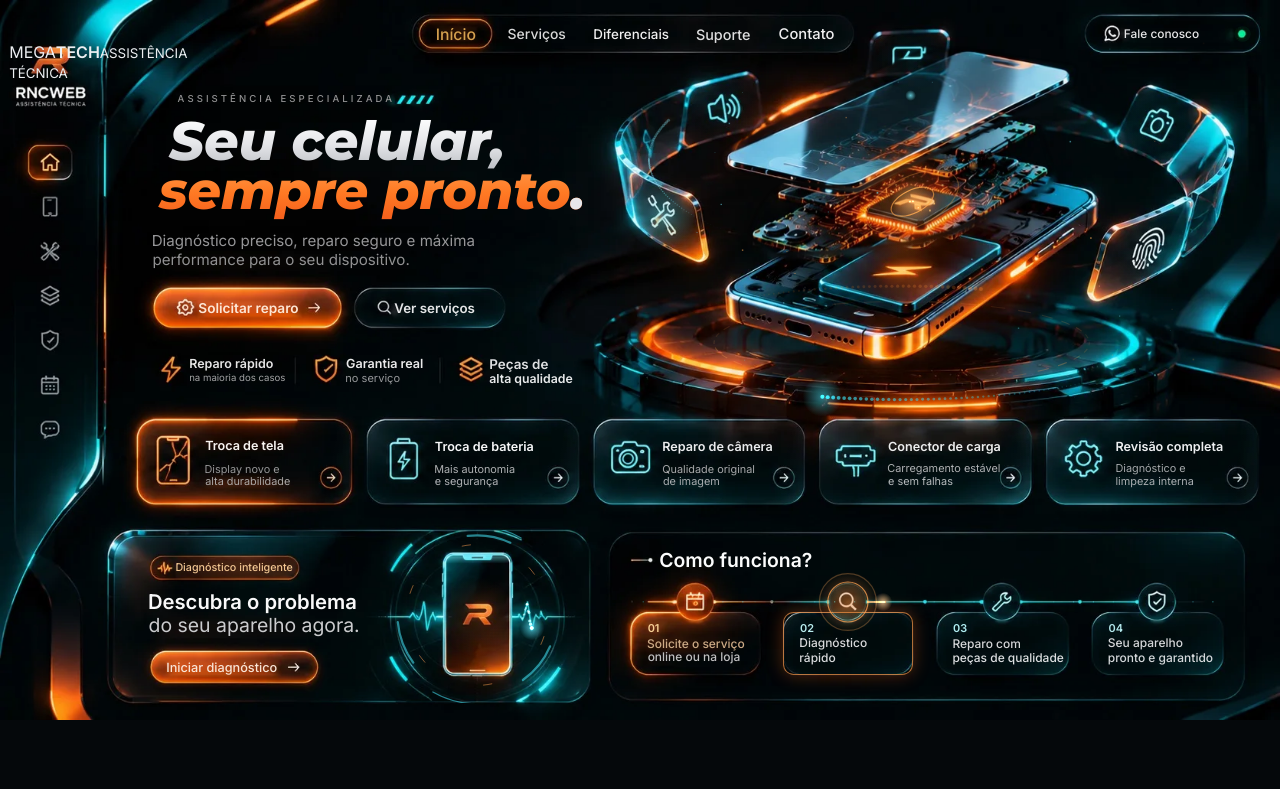
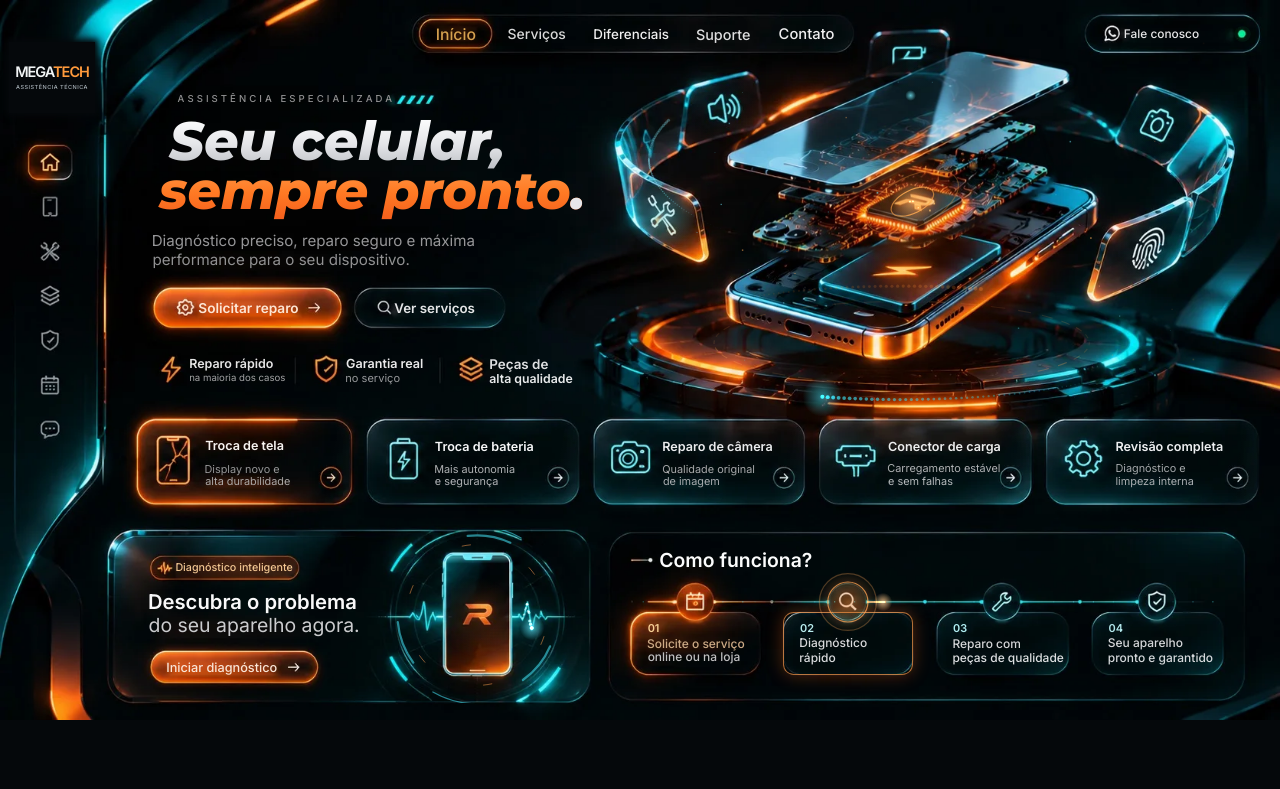
Before and after one commit to RNCWEB/megatech, a plain HTML site: page index.html in a window 1280 px wide. Shown: the top 789 px of the page. Drawn offline with Linux system fonts and the light colour scheme; animation ran at ten frames a second.

Commit message:
RNCWEB - personaliza Megatech e contato comercial

```diff
--- a/estilo.css
+++ b/estilo.css
@@ -249,3 +249,6 @@ ul,ol{list-style:none}
 .revelar{opacity:0;transform:translateY(18px);transition:opacity .7s,transform .7s}
 .revelar.visivel{opacity:1;transform:none}
 @media (prefers-reduced-motion:reduce){.revelar{opacity:1;transform:none;transition:none}*,*:before,*:after{animation:none!important}}
+
+/* RNCWEB — marca do cliente */
+.marca-megatech{display:inline-flex;flex-direction:column;align-items:center;justify-content:center;gap:4px;white-space:nowrap;font-size:clamp(15px,4vw,22px);font-family:"Inter AT",Inter,system-ui,sans-serif;font-weight:600;letter-spacing:-.07em;line-height:1.1;color:#f2f5f6}.marca-megatech b{color:var(--laranja2);font-weight:600}.marca-megatech small{font-size:.38em;letter-spacing:.09em;color:#aab3ba;font-weight:500}.logo-movel{flex-shrink:0}.menu-botao{flex-shrink:0}@media(max-width:360px){.topo-movel{gap:6px;padding-inline:10px}.atend-movel{padding-inline:9px;font-size:11px}.menu-botao{width:36px;height:36px}}@media(min-width:1280px){.palco .m-marca{isolation:isolate}.palco .marca-alvo{display:grid;place-items:center;background:#05080b;box-shadow:0 0 6px 3px #05080b;border-radius:0}.palco .marca-megatech{font-size:calc(19 * var(--k));gap:calc(5 * var(--k))}}
```
